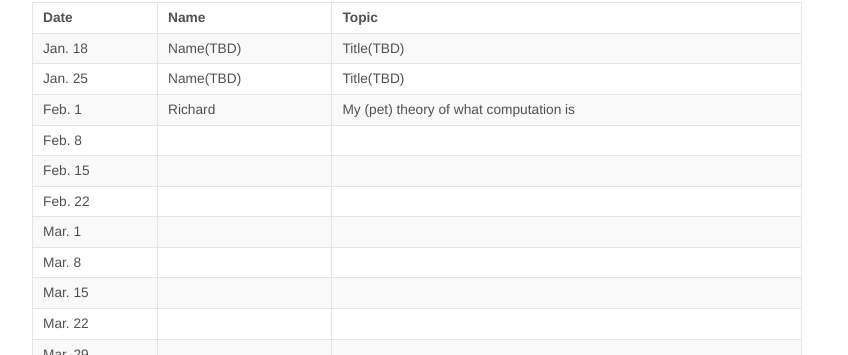
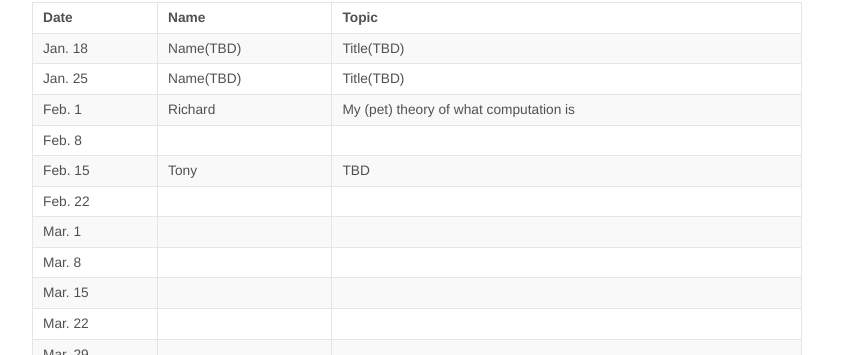
Before and after one commit to KordingLab/KordingLab.github.io, a Jekyll site: the page built from _posts/2021-01-01-upcoming-lab-teaching.md, in a window 1280 px wide and 900 px high, scrolled down 512 px. Shown: the part 97-452 px from the top of the window, without its empty margins (223-1071 px from the left). Built offline with Jekyll 4.4.1, drawn with Linux system fonts in a browser that asks for light colours; nearby versions of some CDN libraries; comment, search, counter and statistics services are not loaded.

Commit message:
Update 2021-01-01-upcoming-lab-teaching.md

```diff
--- a/_posts/2021-01-01-upcoming-lab-teaching.md
+++ b/_posts/2021-01-01-upcoming-lab-teaching.md
@@ -22,7 +22,7 @@ Please list below, topics you would like to learn more about (you may share your
 | Jan. 25 | Name(TBD) | Title(TBD) |
 | Feb. 1 | Richard | My (pet) theory of what computation is |
 | Feb. 8 |  |
-| Feb. 15 |  |
+| Feb. 15 | Tony | TBD
 | Feb. 22 |  |
 | Mar. 1 |  |
 | Mar. 8 |  |
```
